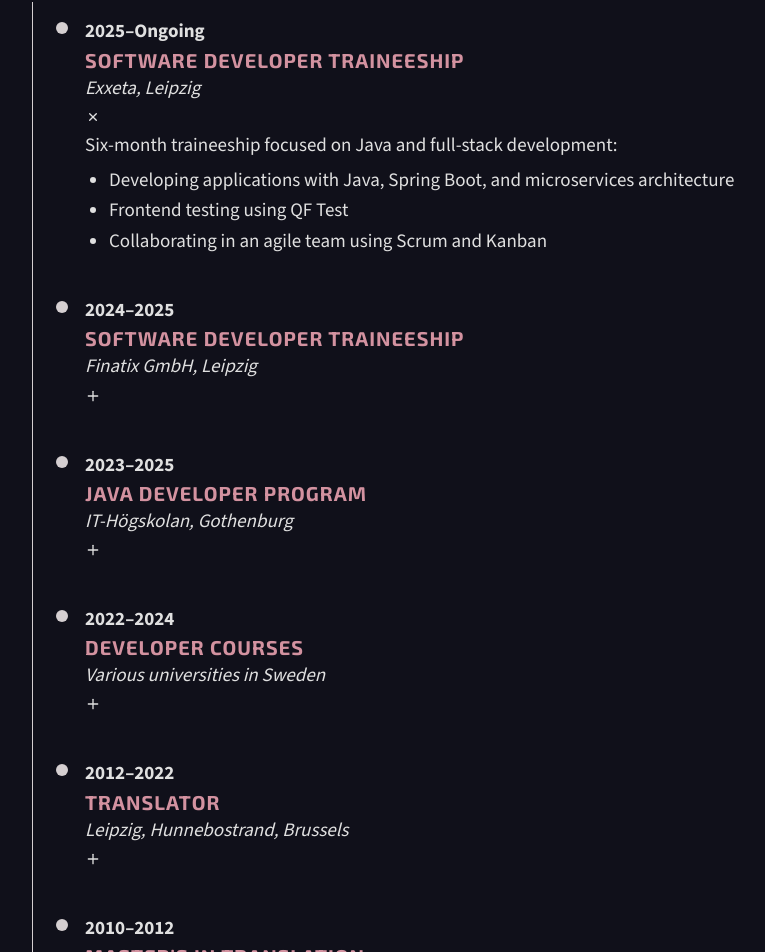
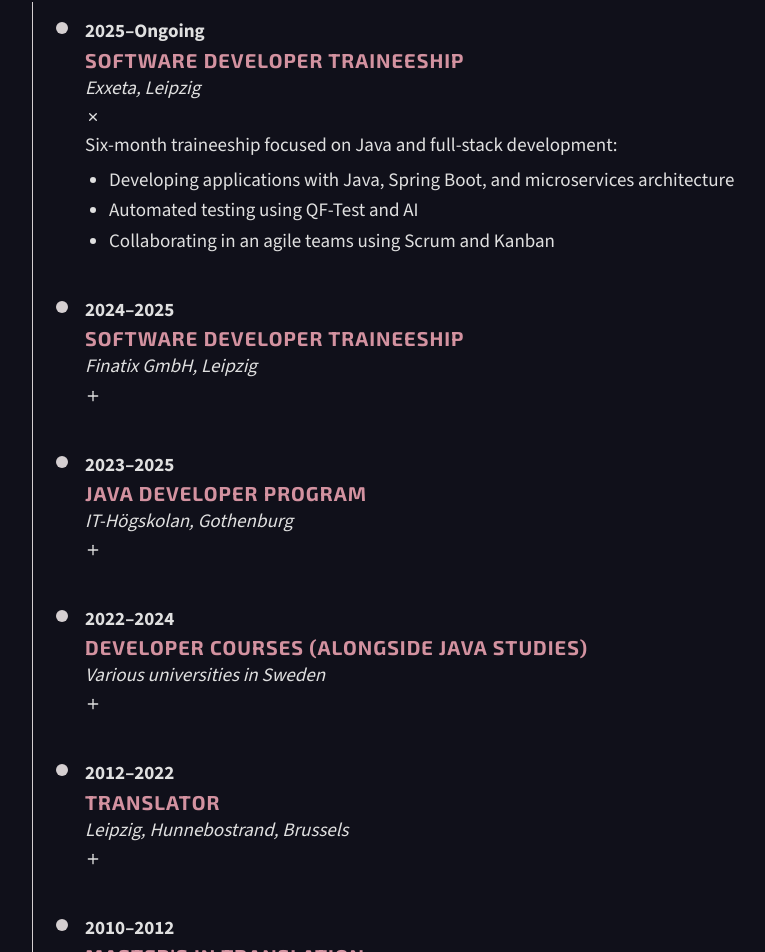
Before and after one commit to Emmelie83/PortfolioReact, a React (Vite) app: page / in a window 1280 px wide. Shown: the part 1695-2647 px from the top of the page, without its empty margins (32-797 px from the left). Built offline with nearby package versions, Linux system fonts and the light colour scheme.

Commit message:
Changing background text

```diff
--- a/src/modules/Background.tsx
+++ b/src/modules/Background.tsx
@@ -16,8 +16,8 @@ const timelineData: TimelineEntry[] = [
 		intro: "Six-month traineeship focused on Java and full-stack development:",
 		content: [
 			"Developing applications with Java, Spring Boot, and microservices architecture",
-			"Frontend testing using QF Test",
-			"Collaborating in an agile team using Scrum and Kanban",
+			"Automated testing using QF-Test and AI",
+			"Collaborating in an agile teams using Scrum and Kanban",
 		],
 	},
 	{
@@ -46,9 +46,9 @@ const timelineData: TimelineEntry[] = [
 	},
 	{
 		date: "2022–2024",
-		title: "Developer Courses",
+		title: "Developer Courses (alongside Java studies)",
 		company: "Various universities in Sweden",
-		intro: "Completed university-level courses alongside my Java studies:",
+		intro: "Completed university-level courses:",
 		content: [
 			"C – University of Gothenburg",
 			"Python for Computer Linguists – University of Gothenburg",
```
